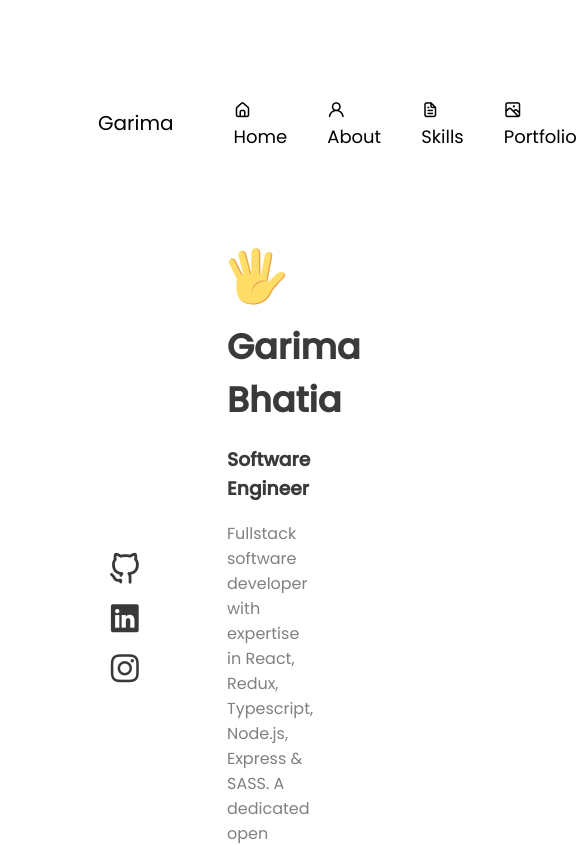
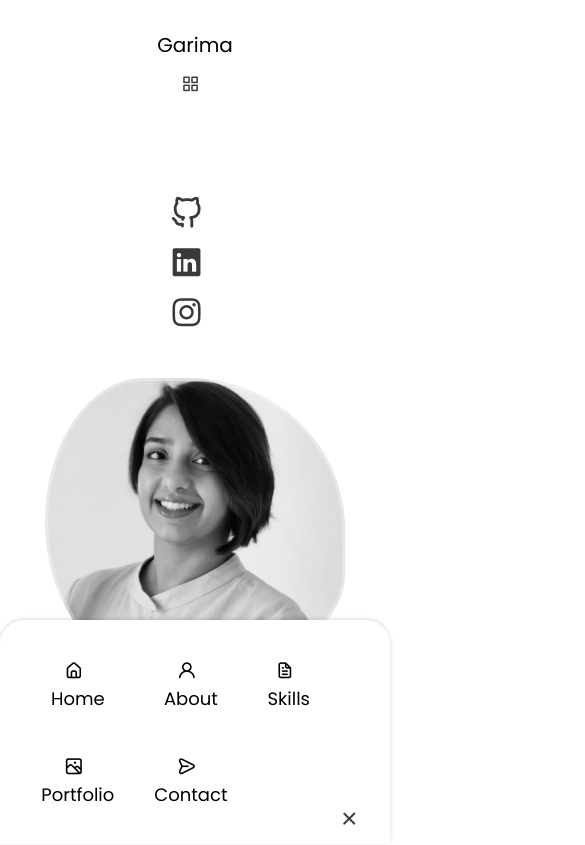
Before and after one commit to GarimaB06/portfolio, a React (Create React App) app: page / in a window 390 px wide. Shown: the top 845 px of the page, 585 px wide, since content can reach past the window. Built offline with nearby package versions, Linux system fonts and the light colour scheme.

Commit message:
this commit will make the website responsive, added mobile view and tablet view

```diff
--- a/src/App.scss
+++ b/src/App.scss
@@ -1,6 +1,19 @@
 @import url('https://fonts.googleapis.com/css2?family=Poppins:ital,wght@0,100;0,400;0,500;1,500&display=swap');
+
 
 .App {
     font-family: 'Poppins', sans-serif;
     color: rgb(58, 58, 58);
 }
+
+html{
+    scroll-behavior: smooth;
+}
+
+ul{
+    list-style: none;
+}
+
+a{
+    text-decoration: none;
+}
--- a/src/components/Frontend.jsx
+++ b/src/components/Frontend.jsx
@@ -7,47 +7,54 @@ const Frontend = () => {
         <div className="skills-box">
             <div className="skills-group">
                 <div className="skills-data">
-                    <i className="bx bx-badge-check"></i>
                      <div>
-                        <h3 className="skills-name">Javascript(ES6+)</h3>
-                        <span className="skill-level">Advanced</span>
+                        <h3 className="skills-name">
+                            <i className="bx bx-badge-check"></i>Javascript(ES6+)</h3>
                     </div>
                     <div>
-                        <h3 className="skills-name">Typescript</h3>
-                        <span className="skill-level">Advanced</span>
+                        <h3 className="skills-name">
+                            <i className="bx bx-badge-check"></i>
+                            Typescript</h3>
                     </div>
                      <div>
-                        <h3 className="skills-name">React</h3>
-                        <span className="skill-level">Advanced</span>
+                        <h3 className="skills-name">
+                            <i className="bx bx-badge-check"></i>
+                            React</h3>
                     </div>
                       <div>
-                        <h3 className="skills-name">React Router</h3>
-                        <span className="skill-level">Intermediate</span>
+                        <h3 className="skills-name">
+                            <i className="bx bx-badge-check"></i>
+                            React Router</h3>
                     </div>
                      <div>
-                        <h3 className="skills-name">Redux</h3>
-                        <span className="skill-level">Advanced</span>
-
+                        <h3 className="skills-name">
+                            <i className="bx bx-badge-check"></i>
+                            Redux</h3>
                     </div>
                      <div>
-                        <h3 className="skills-name">SASS/SCSS + CSS</h3>
-                        <span className="skill-level">Advanced</span>
+                        <h3 className="skills-name">
+                            <i className="bx bx-badge-check"></i>
+                            SASS/SCSS + CSS</h3>
                     </div>
                      <div>
-                        <h3 className="skills-name">ChartJS</h3>
-                        <span className="skill-level">Intermediate</span>
+                        <h3 className="skills-name">
+                            <i className="bx bx-badge-check"></i>
+                            ChartJS</h3>
                     </div>
                      <div>
-                        <h3 className="skills-name">Electron</h3>
-                        <span className="skill-level">Intermediate</span>
+                        <h3 className="skills-name">
+                            <i className="bx bx-badge-check"></i>
+                            Electron</h3>
                     </div>
                     <div>
-                        <h3 className="skills-name">HTML</h3>
-                        <span className="skill-level">Advanced</span>
+                        <h3 className="skills-name">
+                            <i className="bx bx-badge-check"></i>
+                            HTML</h3>
                     </div>
                     <div>
-                        <h3 className="skills-name">TDD</h3>
-                        <span className="skill-level">Intermediate</span>
+                        <h3 className="skills-name">
+                            <i className="bx bx-badge-check"></i>
+                            TDD</h3>
                     </div>
                 </div>
             </div>
--- a/src/components/Header.jsx
+++ b/src/components/Header.jsx
@@ -1,39 +1,49 @@
-import React from "react";
+import React, {useState} from "react";
 import "../styles/header.scss"
+// import "../App.scss"
 const Header = () => {
+
+    const [Toggle, showMenu] = useState(false)
+
     return (
         <header className="header">
-            <nav className="nav_container">
+            <nav className="nav-container">
                 <a href="index.html" className="nav-logo">Garima</a>
-                    <ul className="nav__list grid">
-                        <li className="nav__item">
+                <div className={Toggle ? "hide-menu" : "nav-menu"}>
+                    <ul className="nav-list grid">
+                        <li className="nav-item">
                             <a href="#home" className="nav-link">
-                                <i className="uil uil-estate nav__icon"></i>Home
+                                <i className="uil uil-estate nav-icon"></i>Home
                             </a>
                         </li>
-                        <li className="nav__item">
+                        <li className="nav-item">
                             <a href="#about" className="nav-link">
-                                <i className="uil uil-user nav__icon"></i>About
+                                <i className="uil uil-user nav-icon"></i>About
                             </a>
                         </li>
-                        <li className="nav__item">
+                        <li className="nav-item">
                             <a href="#skills" className="nav-link">
-                                <i className="uil uil-file-alt nav__icon"></i>Skills
+                                <i className="uil uil-file-alt nav-icon"></i>Skills
                             </a>
                         </li>
 
-                        <li className="nav__item">
+                        <li className="nav-item">
                             <a href="#portfolio" className="nav-link">
-                                <i className="uil uil-scenery nav__icon"></i>Portfolio
+                                <i className="uil uil-scenery nav-icon"></i>Portfolio
                             </a>
                         </li>
 
-                        <li className="nav__item">
+                        <li className="nav-item">
                             <a href="#contact" className="nav-link">
-                                <i className="uil uil-message nav__icon"></i>Contact
+                                <i className="uil uil-message nav-icon"></i>Contact
                             </a>
                         </li>
                     </ul>
+                    <i className="uil uil-times nav-close" onClick={()=> showMenu(!Toggle)}></i>
+                </div>
+                    <div className="nav-toggle" onClick={()=> showMenu(!Toggle)}>
+                        <i className="uil uil-apps"></i>
+                    </div>
                 </nav>
         </header>
     )
--- a/src/styles/header.scss
+++ b/src/styles/header.scss
@@ -1,25 +1,34 @@
-header {
+
+.header {
     width: 100%;
-    // position: fixed;
+    position: fixed;
     top: 0;
     left: 0;
-    background-color: rgba(white, 0.9)
+    background-color: rgba(white, 0.9);
+    z-index: var(--z-fixed);
+}
+
+.nav-list{
+    margin-right: 60px;
 }
 
 button-icon{
     margin-top: 20px;
 }
 
+.nav-toggle, .nav-close{
+    display: none;
+}
+
 nav {
     display: flex;
-    flex-direction: row;
     justify-content: space-between;
     align-items: center;
-    margin: 60px;
 }
 
 .nav-logo{
-    margin-left: 30px;
+
+    margin-left: 90px;
     text-decoration: none;
     color: black;
     font-size: 20px;
@@ -60,6 +69,7 @@ i {
     flex-direction: column;
     position: relative;
     margin-top: 80px;
+    align-items: center;
     i{
         color: rgba(57 57 57);
     }
@@ -80,3 +90,85 @@ i {
 .button:hover {
 box-shadow: rgba(0, 0, 0, 0.35) 0px 5px 15px;
 }
+
+/*============BREAKPOINTS============*/
+
+@media screen and (max-width: 900px){
+
+  nav{
+        margin: none;
+        display: flex;
+        flex-direction: column;
+        padding-top: 30px;
+        align-items: center;
+    }
+
+    li{
+        padding: none;
+    }
+    .nav-link{
+        display: flex;
+        flex-direction: column;
+        align-items: center;
+    }
+    .nav-menu{
+        position: fixed;
+        bottom: 0;
+        left: 0;
+        width: 100%;
+        box-shadow: 0px -1px 4px rgba(0, 0, 0, 0.15);
+        border-radius: 1.5rem 1.5rem 0 0;
+        transition: 0.3s;
+        margin: none;
+        background-color: white;
+    }
+    .nav-list{
+       margin: none;
+        display: grid;
+        grid-template-columns: repeat(3, 1fr);
+    }
+    .nav-icon{
+        font-size: 1.2rem;
+    }
+    .nav-icon, .nav-close, .nav-toggle{
+        display: block;
+    }
+
+    .hide-menu{
+        display: none;
+        transition: ease-in-out 1s;
+    }
+
+    .nav-logo{
+        margin-left: 0px;
+    }
+
+    .nav-toggle{
+        margin: 10px;
+        zoom: 110%;
+    }
+    .nav-toggle:hover{
+        zoom: 112%;
+    }
+
+    .nav-close{
+        position: absolute;
+        right: 1.3rem;
+        bottom: .5rem;
+        font-size: 1.5rem;
+        cursor: pointer;
+    }
+}
+
+
+@media screen and (max-width: 350px){
+.nav-list{
+    margin: none !important;
+}
+
+    .home-data p{
+        display: block;
+        align-items: center;
+        width: 100%;
+    }
+}
--- a/src/styles/home.scss
+++ b/src/styles/home.scss
@@ -29,9 +29,7 @@
     background-size: cover;
     width: 400px;
     height: 400px;
-    // box-shadow: inset 0 0 0 3px rgb(57 57 57/30%);
     box-shadow: inset 0 0 0 3px rgb(255 255 255/30%);
-    // box-shadow: rgba(17, 17, 26, 0.1) 0px 8px 24px, rgba(17, 17, 26, 0.1) 0px 16px 56px, rgba(17, 17, 26, 0.1) 0px 24px 80px;
     animation: profile__animate 8s ease-in-out infinite 1s;
 }
 
@@ -63,15 +61,18 @@ p {
     align-items: center;
     zoom: 110%;
     position: relative;
+    z-index: -1;
 }
 
 .wheel {
     animation: scroll 5s ease infinite;
+    z-index: -1;
 }
 
 .uil-arrow-down{
     margin-left: 8px;
     color: black;
+    z-index: -1;
 }
 
 @keyframes scroll {
@@ -125,3 +126,45 @@ p {
     padding: 2rem 4rem;
     border-radius: 1.25rem;
 }
+
+
+/*============BREAKPOINTS============*/
+
+
+@media screen and (max-width: 1000px){
+
+   .home-content{
+    display: flex;
+    flex-direction: column;
+    align-items: center;
+   }
+
+   .about-section .about-img{
+       width: 350px;
+       height: 350px;
+   }
+
+   .home-scroll{
+    margin-top: 40px;
+   }
+
+   .home-img{
+    width: 300px;
+    height: 300px;
+   }
+   .home-social{
+    display:block ;
+    }
+    .home-data{
+        margin-right: 0;
+    }
+    .icons-container{
+        display: flex;
+        margin-bottom: 40px;
+        z-index: -1;
+    }
+    .skills-container{
+        grid-template-columns: max-content;
+        row-gap: 2rem;
+    }
+}
```
Also changed, not shown: src/components/Backend.jsx (+30 -23 lines).
